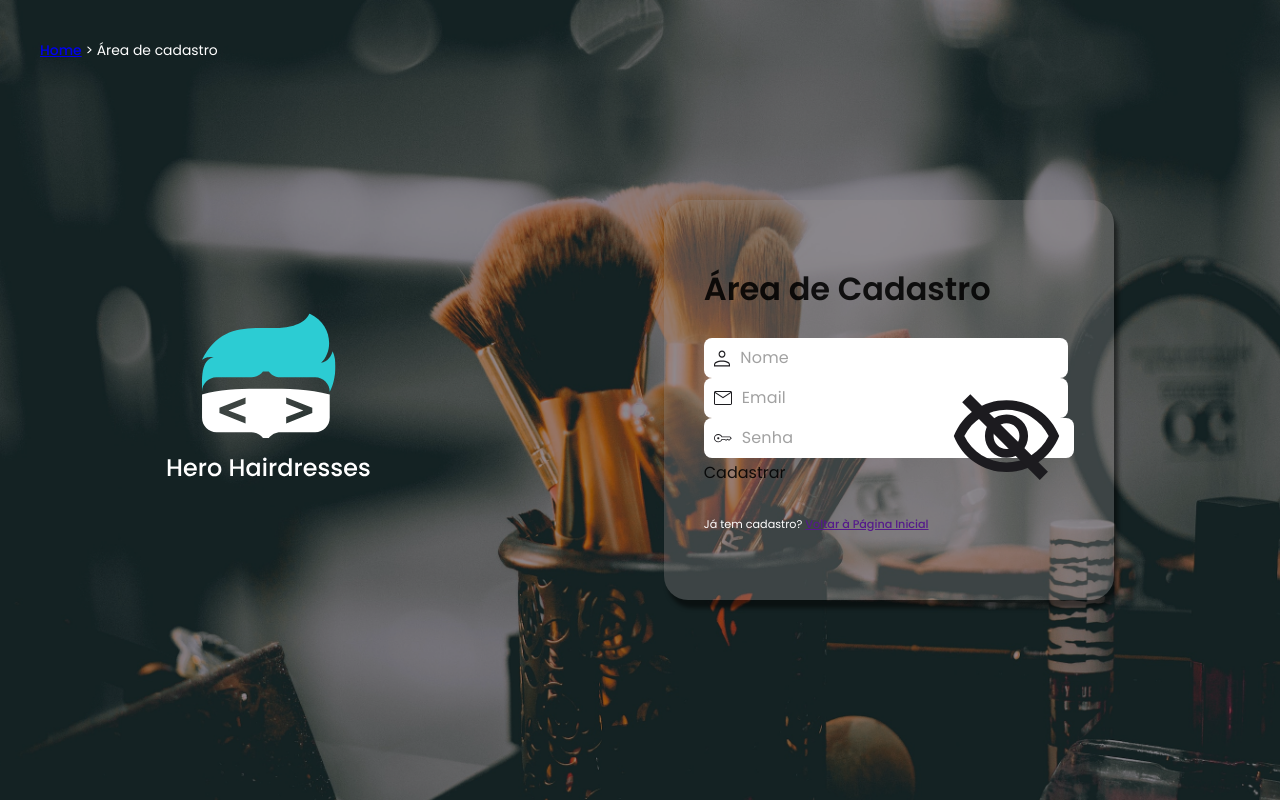
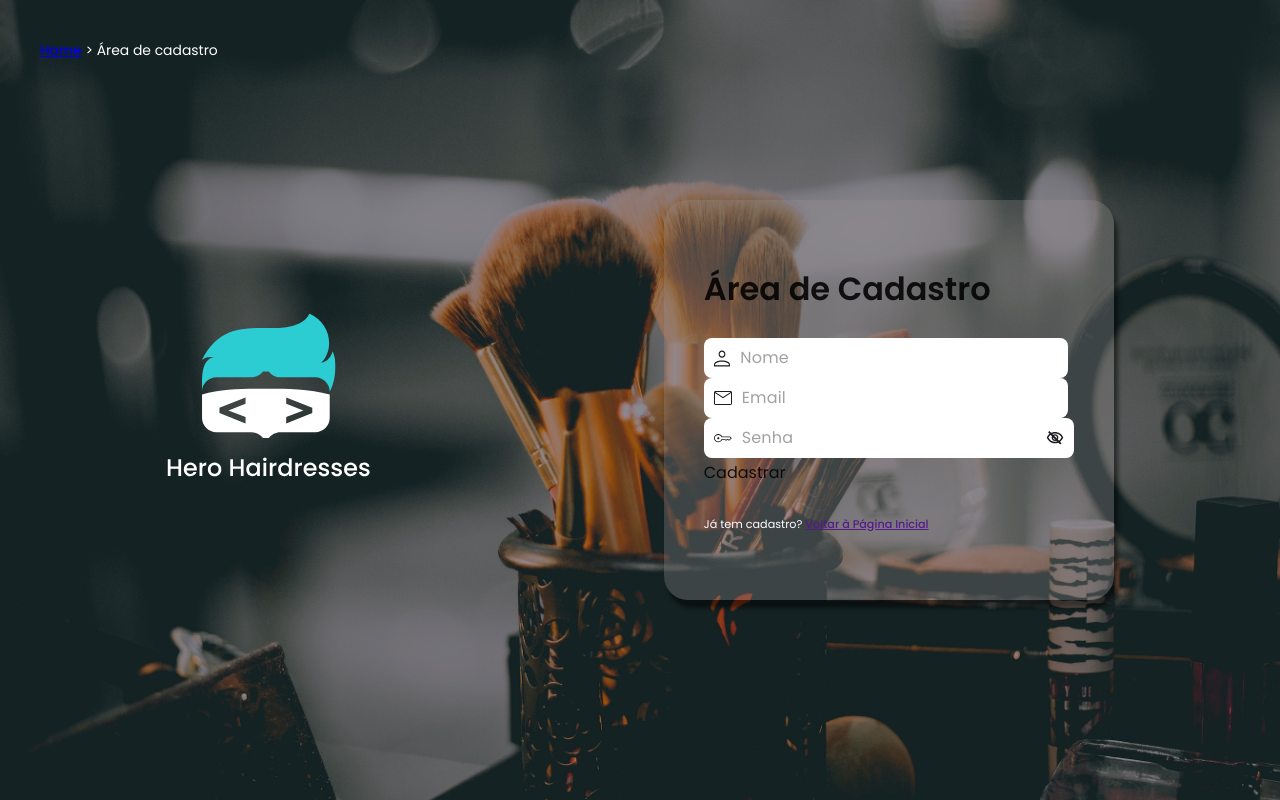
Before and after one commit to raysllaR/hairdresser-front, a React (Vite) app: page /cadastro in a window 1280 px wide. Built offline with nearby package versions, Linux system fonts and the light colour scheme.

Commit message:
fix: correção para pegar o tamanho do input

```diff
--- a/src/components/shared/inputIconPassword/style.css
+++ b/src/components/shared/inputIconPassword/style.css
@@ -1,3 +1,7 @@
 .button-icon {
 	cursor: pointer;
 }
+
+.icon {
+	width: 18px !important;
+}
```
